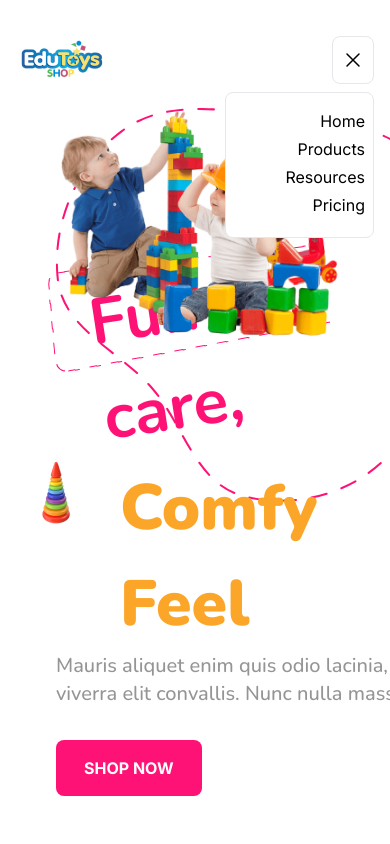
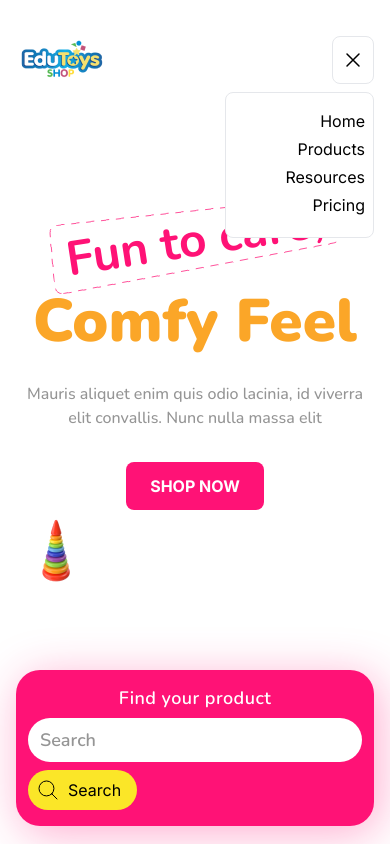
Before and after one commit to raymondtju/edutoys-landingpage, a Next.js app: page / in a window 390 px wide. Shown: the top 844 px of the page. Built offline with nearby package versions, Linux system fonts and the light colour scheme.

Commit message:
responsive hero section

```diff
--- a/src/contents/index/Header/index.tsx
+++ b/src/contents/index/Header/index.tsx
@@ -17,31 +17,52 @@ function SearchBar() {
     <>
       <div
         className={clsx(
-          "flex w-fit mx-auto justify-center rounded-[51px] bg-primaryColour p-5 space-x-6 drop-shadow-custom "
+          "md:flex-row flex mx-auto justify-center md:rounded-[51px] bg-primaryColour xl:p-5 xl:space-x-6 drop-shadow-custom items-center w-fit",
+          "lg:p-4 lg:space-x-4 px-3 py-4 space-x-0 flex-col rounded-3xl"
         )}
       >
-        <div className={clsx("bg-[#FBE628] rounded-full p-4")}>
-          <MagnifyingGlassIcon
-            className={clsx("w-10 h-10 items-center stroke-1")}
-          />
-        </div>
-        <div className={clsx("flex items-center space-x-4")}>
-          <p
+        <p
+          className={clsx(
+            `h-6 font-semibold leading-6 tracking-wide xl:text-custom32px ${font.className} text-white md:mb-0`,
+            `lg:text-xl text-lg mb-2`
+          )}
+        >
+          Find your product
+        </p>
+        <div
+          className={clsx(
+            "flex flex-wrap md:mx-0 mx-auto items-center md:pl-3 pl-0"
+          )}
+        >
+          <div
             className={clsx(
-              `h-6 font-semibold leading-6 tracking-wide text-custom32px ${font.className} text-white`
+              "bg-white rounded-full xl:px-6 xl:py-4 w-full md:w-auto",
+              "lg:px-4 lg:py-3 px-3 py-2"
             )}
           >
-            Find your product
-          </p>
-          <div className={clsx("bg-white rounded-full px-6 py-4")}>
             <input
               type="text"
               className={clsx(
-                `focus:outline-none font-semibold text-custom24px placeholder:text-custom24px placeholder:text-secondaryColour ${font.className}}`
+                `focus:outline-none font-semibold xl:text-custom24px placeholder:text-lg placeholder:text-secondaryColour ${font.className}`,
+                `lg:text-xl text-lg `
               )}
               placeholder="Search"
             />
           </div>
+          <button
+            className={clsx(
+              "bg-[#FBE628] rounded-full xl:p-4 flex mt-2 md:mt-0 md:ml-3 ml-0",
+              "p-2"
+            )}
+          >
+            <MagnifyingGlassIcon
+              className={clsx(
+                "xl:w-10 xl:h-10 items-center stroke-1",
+                "lg:w-8 lg:h-8 w-6 h-6"
+              )}
+            />
+            <span className="flex px-2 md:hidden">Search</span>
+          </button>
         </div>
       </div>
     </>
@@ -55,36 +76,51 @@ function Header() {
         <Image
           src={hat}
           alt="hat"
-          className={clsx("absolute left-0 inset-y-2/4")}
+          className={clsx(
+            "absolute xl:left-0 xl:inset-y-2/4",
+            "lg:left-64 md:left-48 sm:left-32 left-0 inset-y-full"
+          )}
         />
-        <div className={clsx(`pt-36 px-10`)}>
+        <div
+          className={clsx(
+            `xl:pt-36 xl:px-10 xl:text-left`,
+            "pt-24 text-center"
+          )}
+        >
           <h1
             className={clsx(
-              `font-bold text-[64px] text-primaryColour ${font.className} relative inline-flex px-10 py-2`
+              `font-bold xl:text-[64px] text-primaryColour ${font.className} relative inline-flex xl:mx-0 xl:px-10 xl:py-2 xl:pb-0 `,
+              `mx-auto sm:text-[64px] text-[48px] px-4`
             )}
             style={{
               backgroundImage: "url('/assets/svg/line.svg')",
               backgroundRepeat: "no-repeat",
               rotate: "-8.72deg",
+              backgroundSize: "contain",
             }}
           >
             <Image
               src={horse}
               alt="horse"
-              className="absolute -top-4 -right-4"
+              className={clsx(
+                "absolute xl:-top-4 xl:-right-4 xl:scale-100",
+                "lg:scale-75 md:scale-50 sm:scale-50 scale-[40%] -right-8 -top-8"
+              )}
             />
             Fun to care,
           </h1>
           <h1
             className={clsx(
-              `font-black text-[64px] ${font.className} text-[#FBA628] ml-16 `
+              `font-black md:text-[64px] ${font.className} text-[#FBA628] xl:ml-16`,
+              `ml-0 text-[60px]`
             )}
           >
             Comfy Feel
           </h1>
           <p
             className={clsx(
-              `font-medium text-xl text-secondaryColour w-[389px] ${font.className}`
+              `font-medium xl:text-xl text-secondaryColour max-w-[389px] ${font.className} xl:mx-0 xl:pt-0`,
+              `mx-auto pt-4 sm:text-lg text-base`
             )}
           >
             Mauris aliquet enim quis odio lacinia, id viverra elit convallis.
@@ -92,7 +128,8 @@ function Header() {
           </p>
           <button
             className={clsx(
-              `bg-primaryColour rounded-lg text-white px-7 py-4 uppercase font-bold mt-8`
+              `bg-primaryColour rounded-lg text-white sm:px-7 sm:py-4 uppercase font-bold mt-8`,
+              `px-6 py-3`
             )}
           >
             Shop Now
@@ -101,12 +138,19 @@ function Header() {
         <Image
           src={hero}
           alt="hero-image"
-          className={clsx("absolute right-0 top-0 z-0")}
+          className={clsx(
+            "hidden",
+            "xl:absolute xl:flex xl:-right-10 xl:top-0 xl:z-0"
+          )}
+          priority
         />
         <Image
           src={circle}
           alt="circle"
-          className={clsx("absolute -right-10 top-0 -z-10")}
+          className={clsx(
+            "hidden",
+            "xl:absolute xl:flex xl:-right-10 xl:top-0 xl:-z-10"
+          )}
         />
       </header>
       <div className="mt-40">
```
